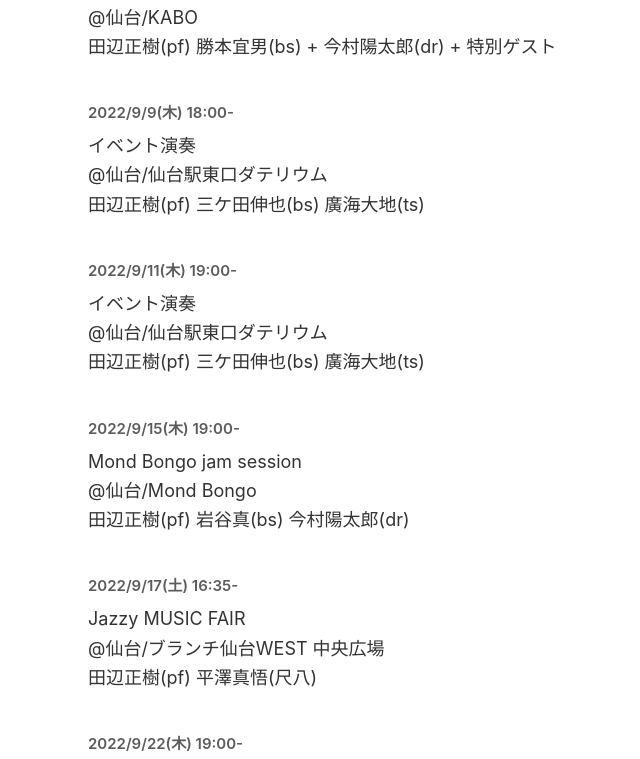
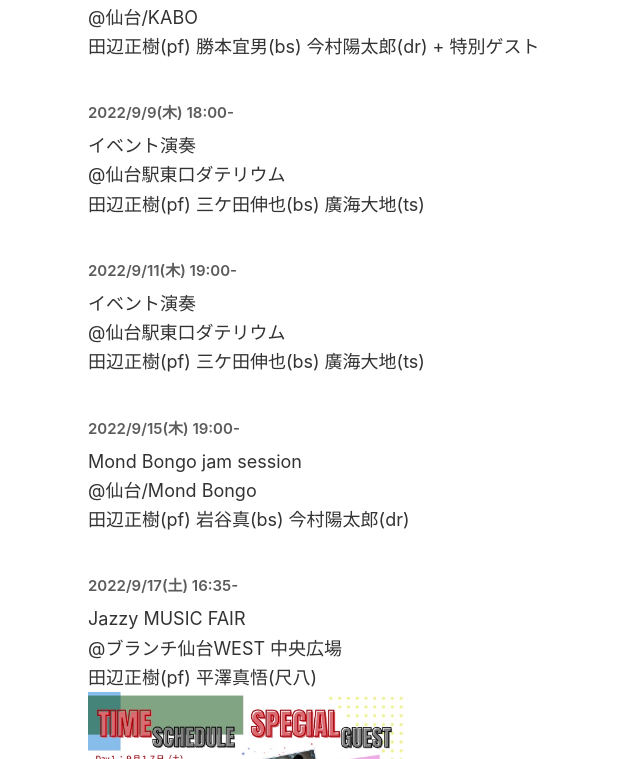
Before and after one commit to katanabo/portfoflio, a Gatsby site: page /posts/2022_9/schedule in a window 1280 px wide. Shown: the part 1534-2293 px from the top of the page, without its empty margins (232-872 px from the left). Built offline with nearby package versions, Linux system fonts and the light colour scheme; Gatsby itself is replaced by a stand-in of ours; some packages are replaced by stand-ins of ours.

Commit message:
update schedule

```diff
--- a/content/posts/2022_9/index.md
+++ b/content/posts/2022_9/index.md
@@ -25,16 +25,16 @@ Mond Bongo jam session
 
 ### 2022/9/5(月) 20:00-
 @仙台/KABO
-田辺正樹(pf) 勝本宜男(bs) + 今村陽太郎(dr) + 特別ゲスト
+田辺正樹(pf) 勝本宜男(bs) 今村陽太郎(dr) + 特別ゲスト
 
 ### 2022/9/9(木) 18:00-
 イベント演奏
-@仙台/仙台駅東口ダテリウム
+@仙台駅東口ダテリウム
 田辺正樹(pf) 三ケ田伸也(bs) 廣海大地(ts)
 
 ### 2022/9/11(木) 19:00-
 イベント演奏
-@仙台/仙台駅東口ダテリウム
+@仙台駅東口ダテリウム
 田辺正樹(pf) 三ケ田伸也(bs) 廣海大地(ts)
 
 ### 2022/9/15(木) 19:00-
@@ -44,8 +44,9 @@ Mond Bongo jam session
 
 ### 2022/9/17(土) 16:35-
 Jazzy MUSIC FAIR
-@仙台/ブランチ仙台WEST 中央広場
+@ブランチ仙台WEST 中央広場
 田辺正樹(pf) 平澤真悟(尺八)
+![20220917](../img/20220917.JPG)
 
 ### 2022/9/22(木) 19:00-
 Mond Bongo jam session
```
Also changed, not shown: content/posts/img/20220917.JPG (added).
